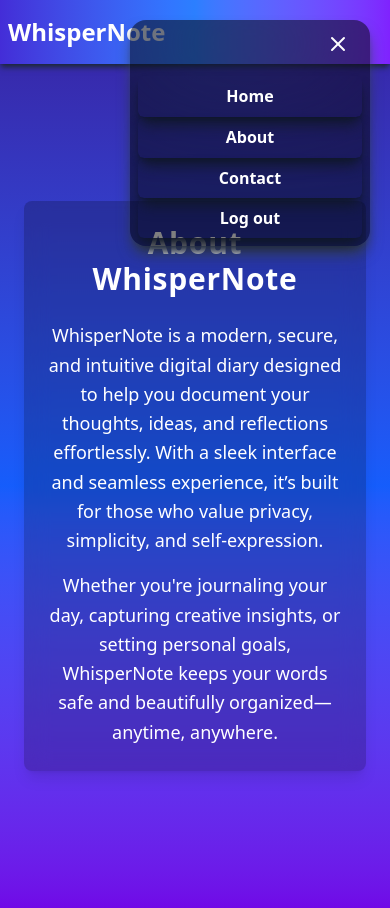
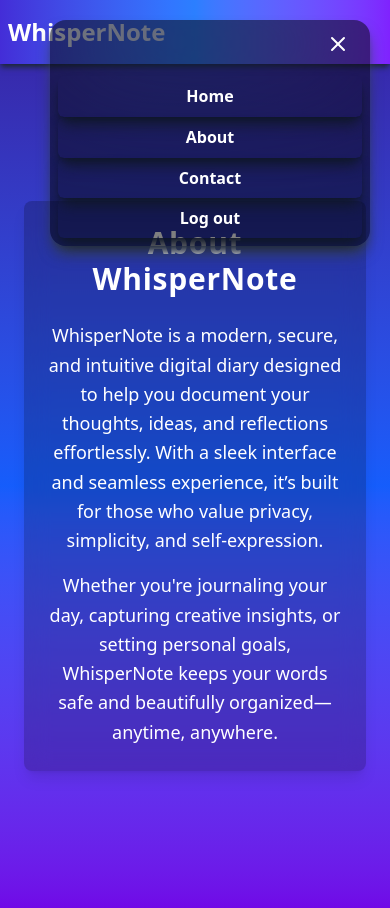
Before and after one commit to dikie001/diary, a React (Vite) app: page /about in a window 390 px wide. Both pictures are taken after a click on the button 355 px from the left and 35 px from the top of the page. Built offline with nearby package versions, Linux system fonts and the light colour scheme.

Commit message:
fix: update Navbar to use sticky positioning and adjust width in dropdown menu; correct import statement in Diary page

```diff
--- a/src/components/Navbar.jsx
+++ b/src/components/Navbar.jsx
@@ -28,7 +28,7 @@ const Navbar = () => {
 
   return (
     <div
-    className="w-full relative z-100 flex justify-between items-center h-16 p-2 bg-gradient-to-r from-indigo-700 via-blue-500 to-violet-600  backdrop-blur-lg shadow-md shadow-gray-800 "
+    className="w-full sticky top-0 relative z-100 flex justify-between items-center h-16 p-2 bg-gradient-to-r from-indigo-700 via-blue-500 to-violet-600  backdrop-blur-lg shadow-md shadow-gray-800 "
 
     >
 
@@ -46,7 +46,7 @@ const Navbar = () => {
       <div
         className={`${
           isOpen ? "block" : "hidden"
-        } flex flex-col w-60 md:w-80 items-center  z-30 absolute top-5 right-5 text-white font-semibold pt-4 bg-black/50 backdrop-blur-3xl p-2 rounded-2xl shadow-lg shadow-gray-700`}
+        } flex flex-col w-80 md:w-90 items-center  z-30 absolute top-5 right-5 text-white font-semibold pt-4 bg-black/50 backdrop-blur-3xl p-2 rounded-2xl shadow-lg shadow-gray-700`}
       >
         <button
           onClick={() => setIsOpen(false)}
--- a/src/pages/Diary.jsx
+++ b/src/pages/Diary.jsx
@@ -1,6 +1,6 @@
 import { getAuth, onAuthStateChanged } from "firebase/auth";
 import { collection, addDoc, getDocs, query, where, orderBy, serverTimestamp, doc, deleteDoc, updateDoc } from "firebase/firestore";
-import { db } from "../firebase/config"; // Assuming you have this import
+import {db} from "../firebase/config.js"
 import React, { useState, useEffect, useRef } from "react";
 import { useNavigate } from "react-router-dom";
 import Navbar from "../components/Navbar";
```
